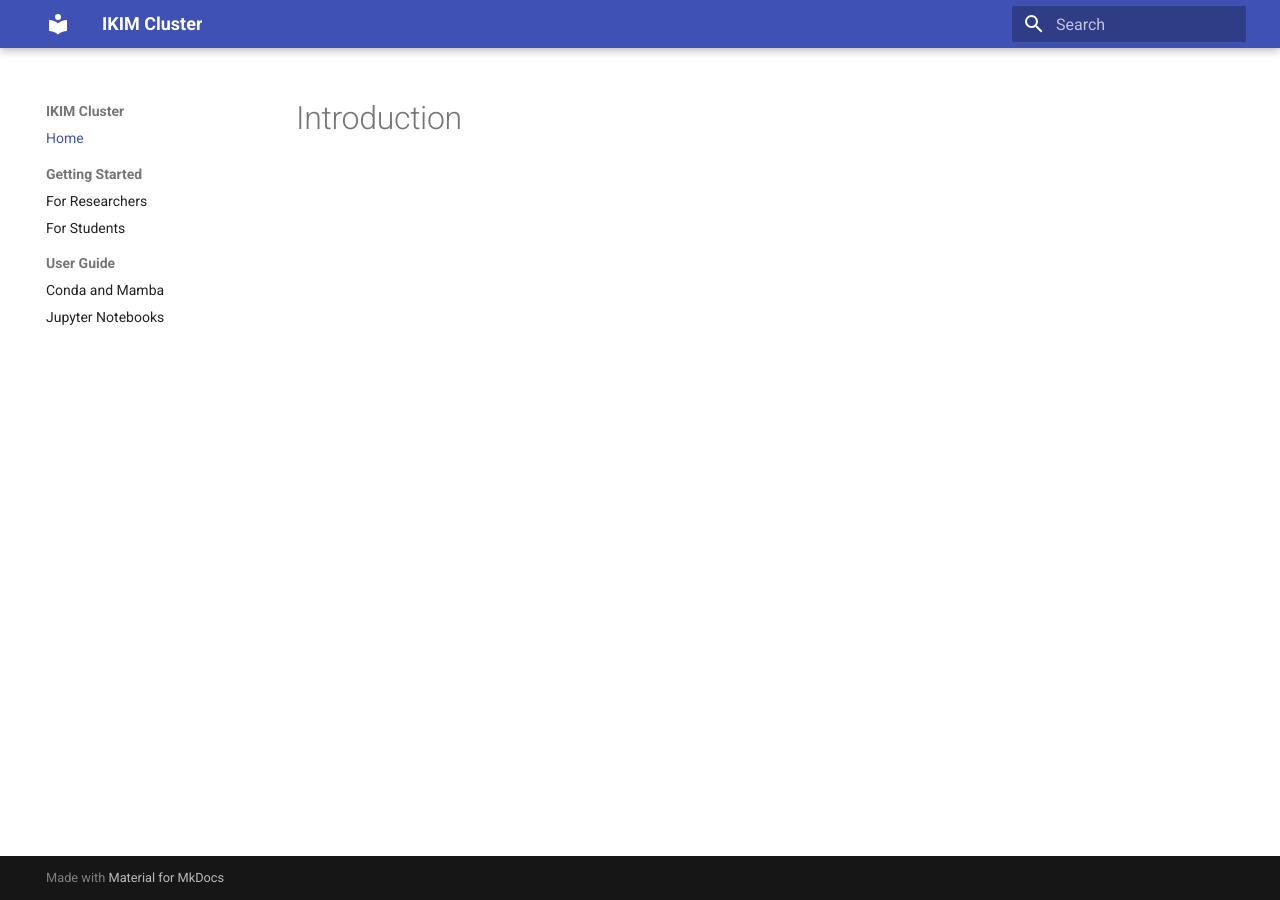
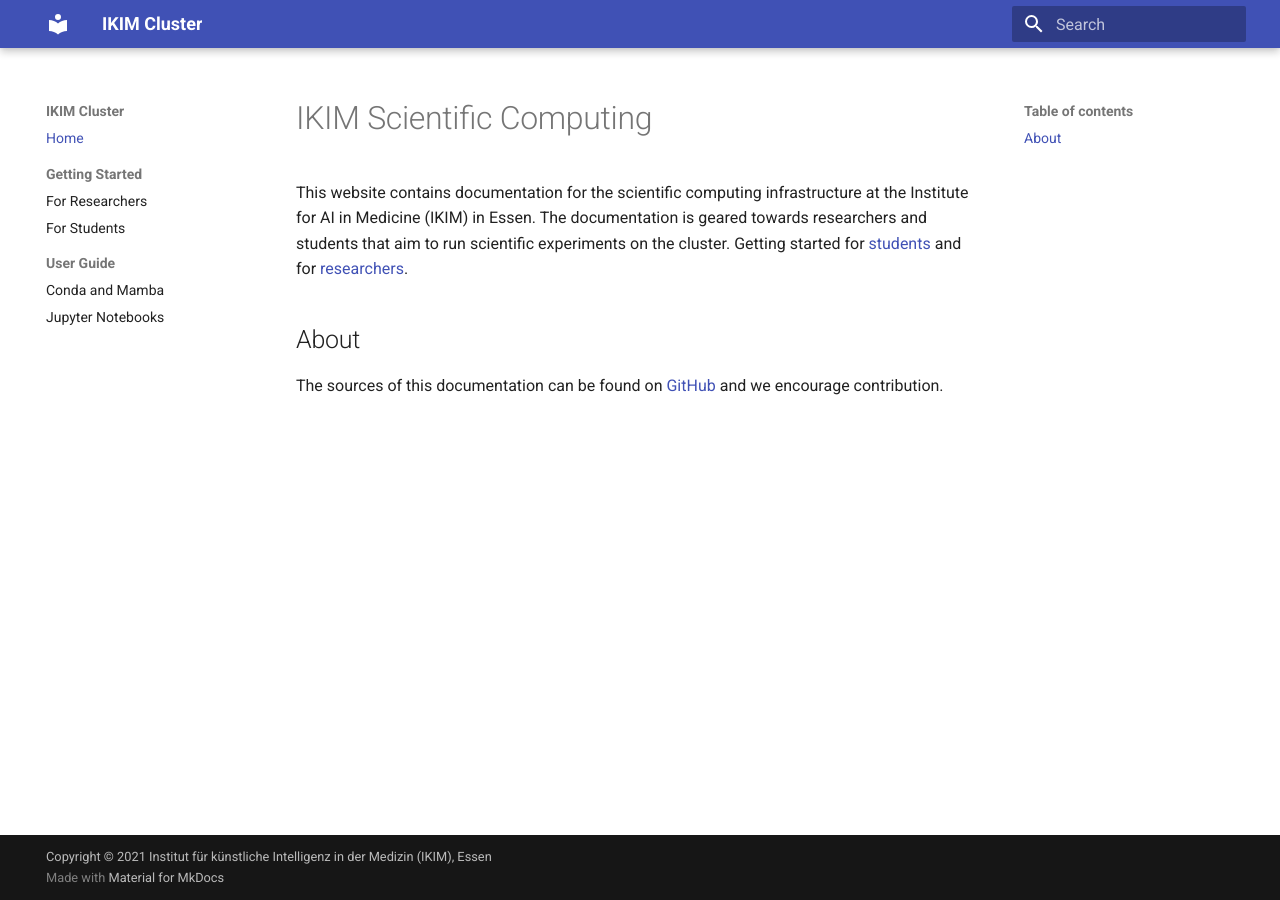
Before and after one commit to IKIM-Essen/ClusterDocs, an MkDocs documentation site: the page built from docs/index.md, in a window 1280 px wide. Built offline with MkDocs 1.6.1 and Material for MkDocs 9.7.7, drawn with Linux system fonts in a browser that asks for light colours.

Commit message:
Add copyright and introduction

```diff
--- a/docs/index.md
+++ b/docs/index.md
@@ -1 +1,7 @@
-# Introduction
+# IKIM Scientific Computing
+
+This website contains documentation for the scientific computing infrastructure at the Institute for AI in Medicine (IKIM) in Essen. The documentation is geared towards researchers and students that aim to run scientific experiments on the cluster. Getting started for [students](students.md) and for [researchers](researchers.md).
+
+## About
+
+The sources of this documentation can be found on [GitHub](https://github.com/IKIM-Essen/ClusterDocs) and we encourage contribution.
--- a/mkdocs.yml
+++ b/mkdocs.yml
@@ -1,4 +1,6 @@
 site_name: IKIM Cluster
+copyright: Copyright &copy; 2021 Institut für künstliche Intelligenz in der Medizin (IKIM), Essen
+
 theme:
   name: material
   features:
@@ -11,7 +13,6 @@ markdown_extensions:
   - pymdownx.superfences
   - pymdownx.snippets
 
-
 nav:
   - Home: index.md
   - Getting Started:
```
Also changed, not shown: README.md (+2 -3 lines).
